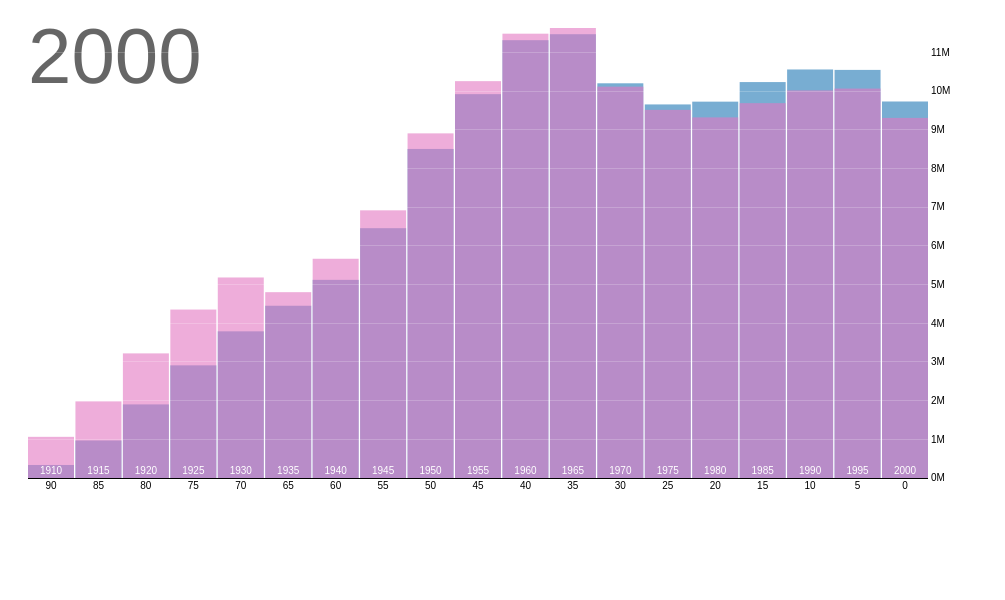
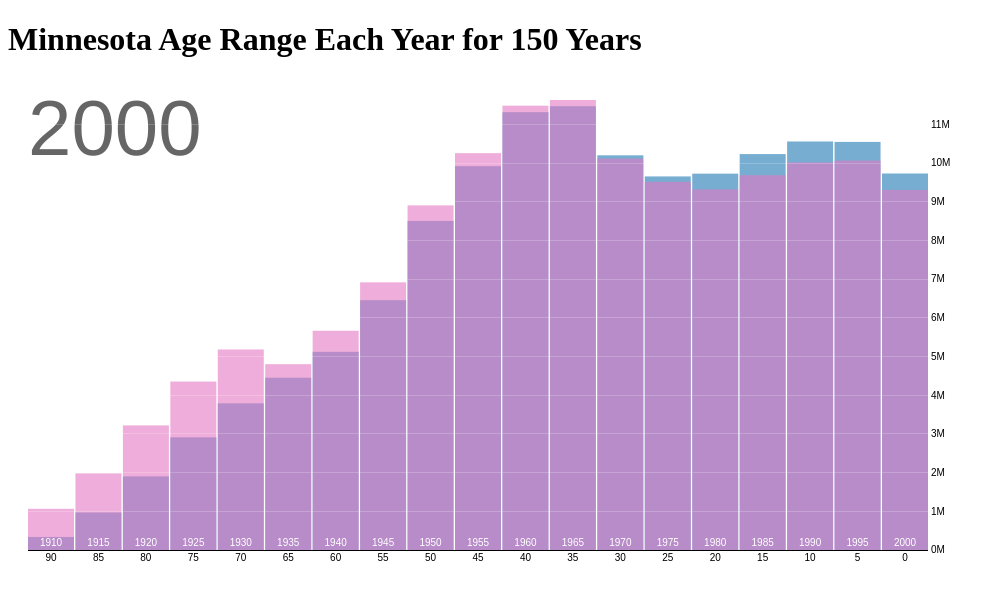
Before and after one commit to alexandershearer/D3_Final, a plain HTML site: page index.html in a window 1280 px wide. Shown: the whole page, without its empty margins (0-1005 px from the left). Drawn offline with nearby package versions, Linux system fonts and the light colour scheme.

Commit message:
Updated title

```diff
--- a/index.html
+++ b/index.html
@@ -45,6 +45,8 @@
 </style>
 
 <body>
+    <h1>Minnesota Age Range Each Year for 150 Years</h1>
+
     <script src="//d3js.org/d3.v3.min.js"></script>
     <script>
 
```
